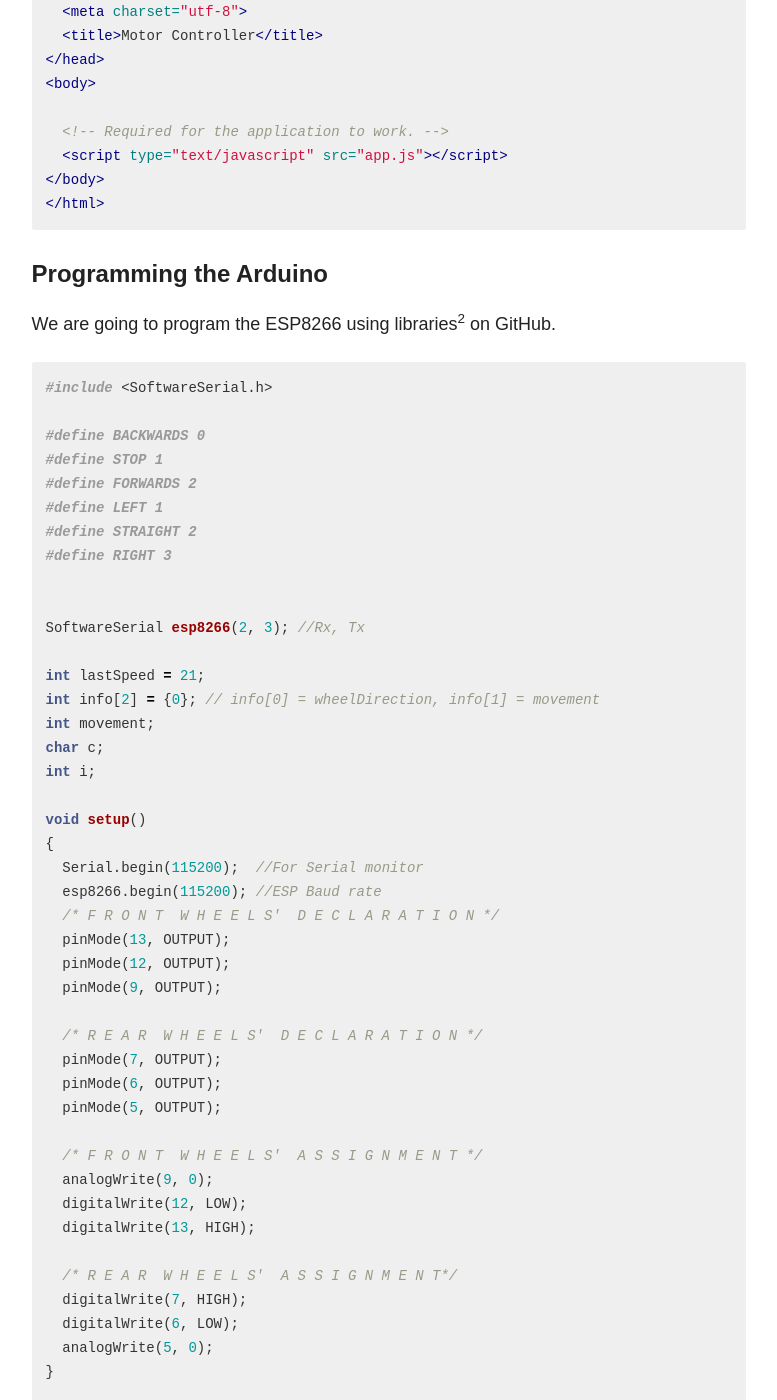
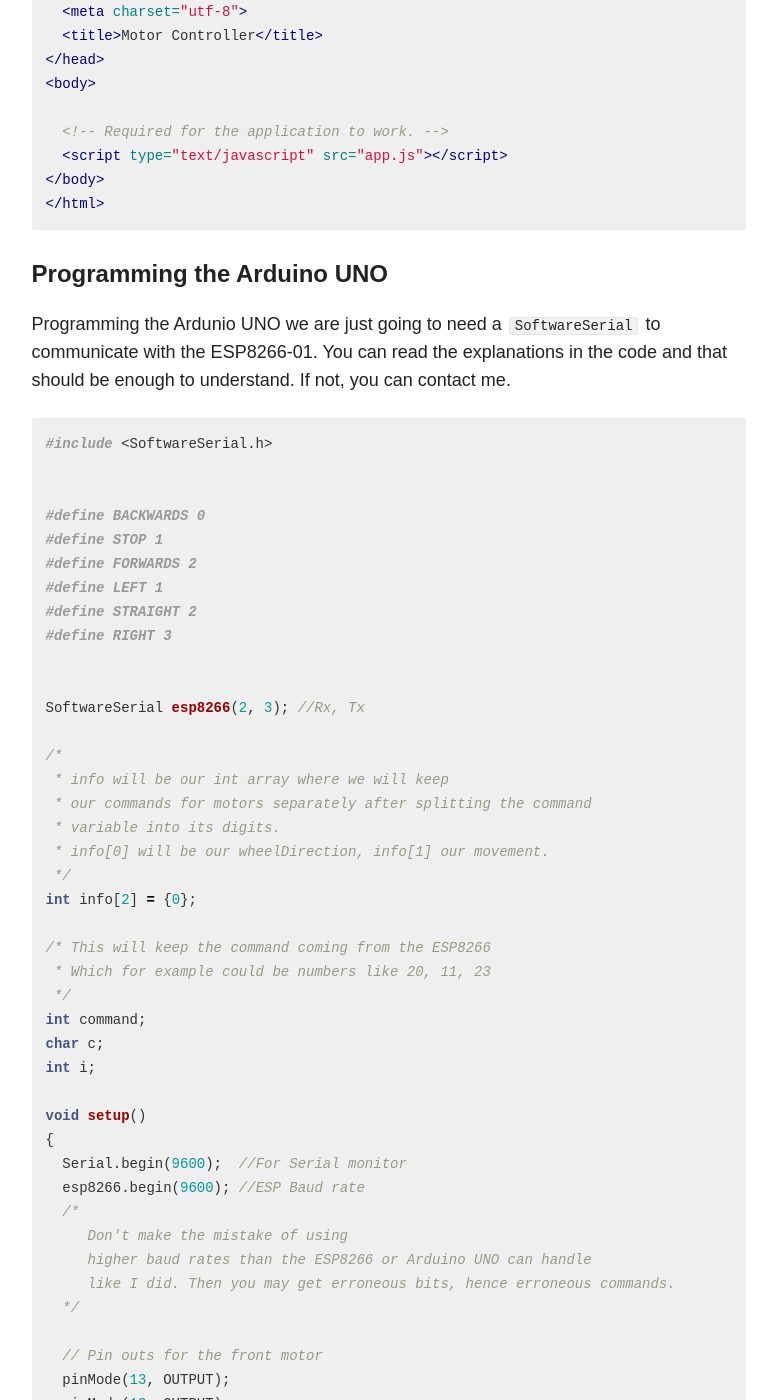
Before and after one commit to andreyuhai/andreyuhai.github.io.old, a Jekyll site: the page built from _posts/articles/2018-06-19-wifi-controlled-rc-car-using-esp8266.md, in a window 1280 px wide and 1400 px high, scrolled down 8718 px. Shown: the whole window, without its empty margins (348-1125 px from the left). Built offline with Jekyll 4.4.1, drawn with Linux system fonts in a browser that asks for light colours; nearby versions of some CDN libraries; comment, search, counter and statistics services are not loaded; some of the changed text lies outside the part shown.

Commit message:
Programming the Arduino UNO part fixed.

````diff
--- a/_posts/articles/2018-06-19-wifi-controlled-rc-car-using-esp8266.md
+++ b/_posts/articles/2018-06-19-wifi-controlled-rc-car-using-esp8266.md
@@ -21,7 +21,7 @@
 3. [WebSocket Protocol](#what-is-websocket-protocol)
 4. [Creating the JavaScript File](#creating-the-javascript-file)
 5. [Creating the HTML File](#creating-the-html-file)
-6. [Programming the Arduino UNO](#programming-the-arduino)
+6. [Programming the Arduino UNO](#programming-the-arduino-uno)
 7. [Programming the ESP8266-01](#programming-the-esp8266-01)
 8. [References](#references)
 
@@ -283,10 +283,11 @@
 </html>
 ```
 
-#### Programming the Arduino
-We are going to program the ESP8266 using libraries<sup>[2][2]</sup> on GitHub.
+#### Programming the Arduino UNO
+Programming the Ardunio UNO we are just going to need a `SoftwareSerial` to communicate with the ESP8266-01. You can read the explanations in the code and that should be enough to understand. If not, you can contact me.
 ```cpp
 #include <SoftwareSerial.h>
+
 
 #define BACKWARDS 0
 #define STOP 1
@@ -298,95 +299,133 @@
 
 SoftwareSerial esp8266(2, 3); //Rx, Tx
 
-int lastSpeed = 21;
-int info[2] = {0}; // info[0] = wheelDirection, info[1] = movement
-int movement;
+/*
+ * info will be our int array where we will keep
+ * our commands for motors separately after splitting the command
+ * variable into its digits.
+ * info[0] will be our wheelDirection, info[1] our movement.
+ */
+int info[2] = {0};
+
+/* This will keep the command coming from the ESP8266
+ * Which for example could be numbers like 20, 11, 23
+ */
+int command;
 char c;
 int i;
 
 void setup()
 {
-  Serial.begin(115200);  //For Serial monitor
-  esp8266.begin(115200); //ESP Baud rate
-  /* F R O N T  W H E E L S'  D E C L A R A T I O N */
+  Serial.begin(9600);  //For Serial monitor
+  esp8266.begin(9600); //ESP Baud rate
+  /*
+     Don't make the mistake of using
+     higher baud rates than the ESP8266 or Arduino UNO can handle
+     like I did. Then you may get erroneous bits, hence erroneous commands.
+  */
+
+  // Pin outs for the front motor
   pinMode(13, OUTPUT);
   pinMode(12, OUTPUT);
   pinMode(9, OUTPUT);
 
-  /* R E A R  W H E E L S'  D E C L A R A T I O N */
+  // Pin outs for the rear motor
   pinMode(7, OUTPUT);
   pinMode(6, OUTPUT);
   pinMode(5, OUTPUT);
 
-  /* F R O N T  W H E E L S'  A S S I G N M E N T */
+  // Front motor output pins' initialization
   analogWrite(9, 0);
   digitalWrite(12, LOW);
   digitalWrite(13, HIGH);
 
-  /* R E A R  W H E E L S'  A S S I G N M E N T*/
+  // Rear motor output pins' initialization
   digitalWrite(7, HIGH);
   digitalWrite(6, LOW);
   analogWrite(5, 0);
 }
 
+/* A function to split the command into its digits
+ * and set the speed and direction of motors accordingly.
+ */
 void setSpeed(int newSpeed) {
 
-    int temp = newSpeed;
-    i = 0;
-    while (temp) {
-      info[i] = temp % 10;
-      temp /= 10;
-      i++;
-    }
-    switch (info[1]) {
-      case LEFT:
-        analogWrite(9, 150);
-        digitalWrite(12, HIGH);
-        digitalWrite(13, LOW);
-        break;
-      case RIGHT:
-        analogWrite(9, 150);
-        digitalWrite(12, LOW);
-        digitalWrite(13, HIGH);
-        break;
-      case STRAIGHT:
-        analogWrite(9, 0);
-        break;
-    }
-    switch (info[0]) {
-      case BACKWARDS:
-        analogWrite(5, 60);
-        digitalWrite(6, HIGH);
-        digitalWrite(7, LOW);
-        break;
-      case FORWARDS:
-        analogWrite(5, 60);
-        digitalWrite(6, LOW);
-        digitalWrite(7, HIGH);
-        break;
-      case STOP:
-        analogWrite(5, 0);
-        break;
-    }
-    lastSpeed = newSpeed;
+  int temp = newSpeed;
+
+  /* Printing out our command to the serial monitor so that
+      we can check what's going on.
+  */
+
+  Serial.print("Command: ");
+  Serial.println(temp);
+
+
+  /* Here we are splitting the command (the number actually)
+     into its digits. So that we can power the motors according
+     to those digits and their meaning in switch case block.
+  */
+  i = 0;
+  while (temp) {
+    info[i] = temp % 10;
+    temp /= 10;
+    i++;
+  }
+
+  // Switch case block for front wheels.
+  switch (info[1]) {
+    case LEFT:
+      analogWrite(9, 150);
+      digitalWrite(12, HIGH);
+      digitalWrite(13, LOW);
+      break;
+    case RIGHT:
+      analogWrite(9, 150);
+      digitalWrite(12, LOW);
+      digitalWrite(13, HIGH);
+      break;
+    case STRAIGHT:
+      analogWrite(9, 0);
+      break;
+  }
+
+  // Switch case block for rear wheels.
+  switch (info[0]) {
+    case BACKWARDS:
+      analogWrite(5, 150);
+      digitalWrite(6, HIGH);
+      digitalWrite(7, LOW);
+      break;
+    case FORWARDS:
+      analogWrite(5, 150);
+      digitalWrite(6, LOW);
+      digitalWrite(7, HIGH);
+      break;
+    case STOP:
+      analogWrite(5, 0);
+      break;
+  }
 }
-
 
 void loop()
 {
-
+  /* Here we are checking the number of bytes
+   *  available for reading from the serial port.
+   *  Then we read that data byte by byte checking
+   *  if there is a colon ":". Because we are sending commands
+   *  in a way like "command: 23" so that after a colon
+   *  we can try to parse  to int what's in the buffer after ":".
+   *  Which will parse just 2 numbers then stop.
+   *  Then we call the setSpeed function.
+   *  One last thing is that:
+   *  We clear the buffer until there nothing to read at the end of each loop.
+   */
   if (esp8266.available() > 0) {
-    char c = esp8266.read();
+    c = esp8266.read();
     if (c == ':') {
-      if (!isdigit(esp8266.peek())) {
-        Serial.println("Skipped");
-      } else {
-        movement = esp8266.parseInt();
-
-        setSpeed(movement);
-      }
+      command = esp8266.parseInt();
+      setSpeed(command);
       while (esp8266.read() != -1) {
-        //DO NOTHING - TO CLEAR BUFFER
+        //DO NOTHING - to clear the buffer.
       }
     }
   }
````
